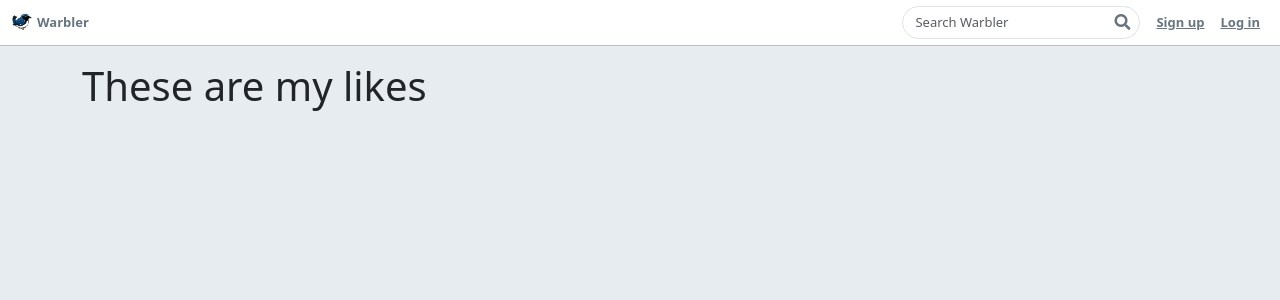
After one commit to lcarinad/warbler_assessment, a Flask app: template templates/users/likes.html in a window 1280 px wide. The commit adds this page. Shown: the top 300 px of the page. Run offline with Flask 3, Linux system fonts and the light colour scheme; the template is opened without the code that fills it, so the values that code supplies are empty; some libraries are stand-ins or nearby versions.

Commit message:
likes html links and template

```diff
--- a/app.py
+++ b/app.py
@@ -157,7 +157,6 @@ def users_show(user_id):
                 .limit(100)
                 .all())
     likes = len(user.likes)
-
     return render_template('users/show.html', user=user, messages=messages, likes=likes)
 
 
@@ -229,6 +228,18 @@ def add_like(message_id):
     except IntegrityError:
             flash("You already liked this message!", 'danger')
             return redirect('/')
+
+@app.route('/users/<int:user_id>/likes')
+def show_likes(user_id):
+    """Show list of user's liked warbles"""
+    if not g.user:
+        flash("Access unauthorized.", "danger")
+        return redirect("/")
+    likes = g.user.likes
+
+    return render_template('/users/likes.html', likes=likes)
+
+
 
 @app.route('/users/profile/<int:user_id>/edit', methods=["GET", "POST"])
 def profile(user_id):
--- a/templates/users/detail.html
+++ b/templates/users/detail.html
@@ -29,7 +29,7 @@
           </li>
           <li class="stat">
             <p class="small">Likes</p>
-            <h4>{{likes}}</h4>
+            <a href="/users/{{ user.id }}/likes"><h4>{{likes}}</h4></a>
           </li>
           <div class="ml-auto">
             {% if g.user.id == user.id %}
--- /dev/null
+++ b/templates/users/likes.html
@@ -0,0 +1,5 @@
+{% extends 'base.html' %}
+
+{% block content %}
+<h1>These are my likes</h1>
+{% endblock %}
```
